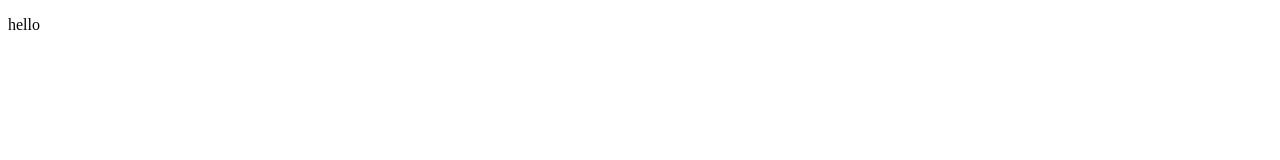
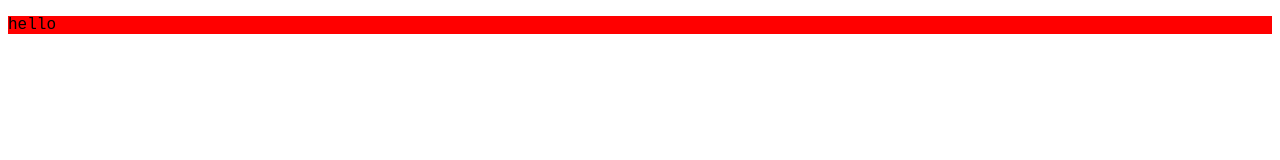
Before and after one commit to zubaer-30/zubaer_30, a plain HTML site: page index.html in a window 1280 px wide. Drawn offline with Linux system fonts and the light colour scheme.

Commit message:
commited

```diff
--- /dev/null
+++ b/htmlsstyle.css
@@ -0,0 +1,4 @@
+p{
+    background-color:red;
+    font-family:'Courier New', Courier, monospace;
+}
--- a/index.html
+++ b/index.html
@@ -4,6 +4,7 @@
     <meta charset="UTF-8">
     <meta name="viewport" content="width=device-width, initial-scale=1.0">
     <title>Document</title>
+        <link rel="stylesheet" href="htmlsstyle.css">
 </head>
 <body>
     <p>hello</p>
```
